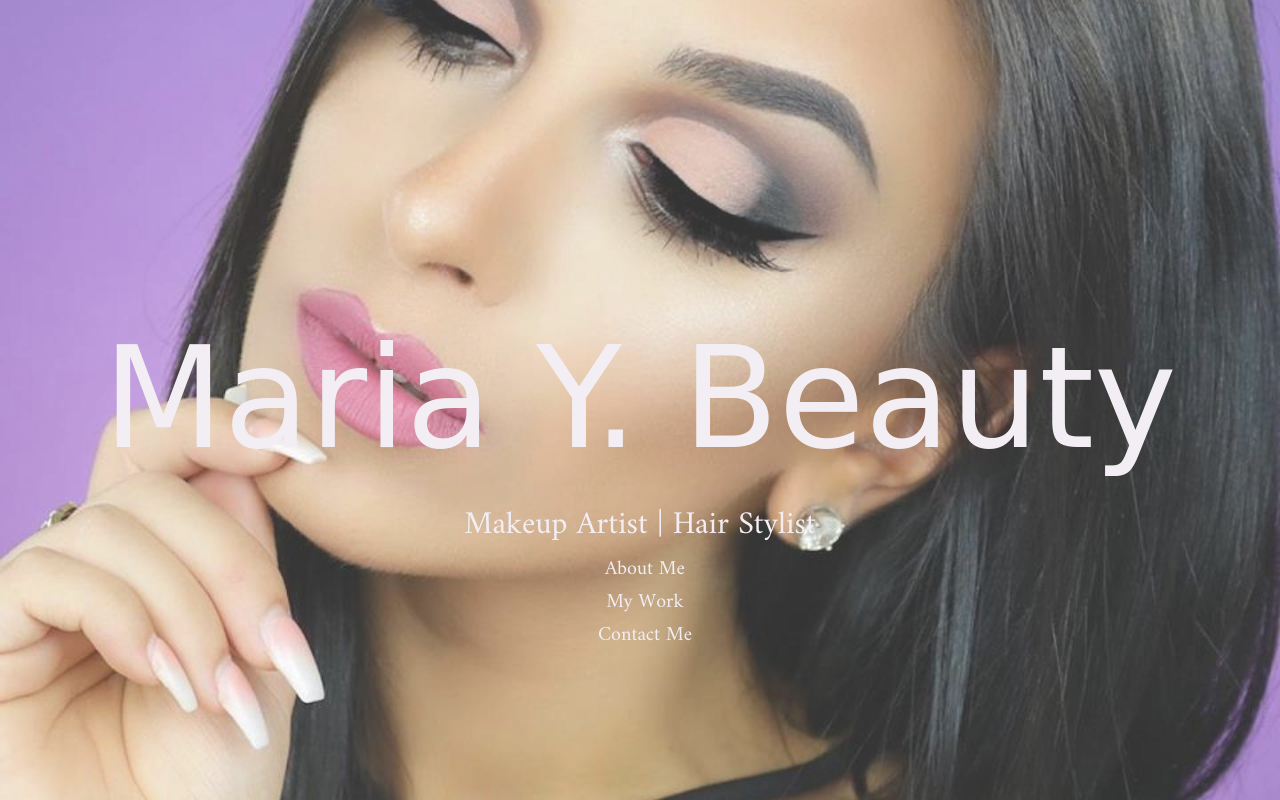
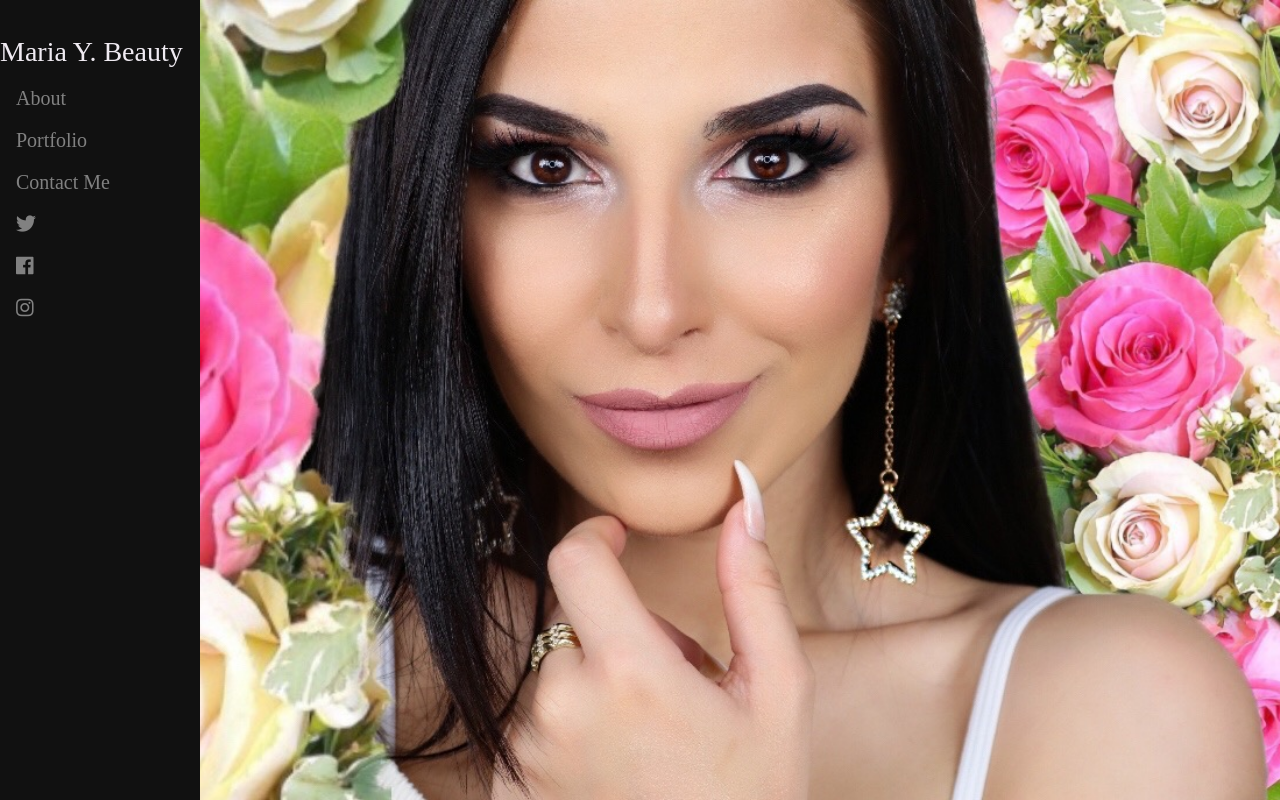
Before and after one commit to DanieMeas/Mariaybeauty, a plain HTML site: page index.html in a window 1280 px wide. Drawn offline with nearby package versions, Linux system fonts and the light colour scheme.

Commit message:
fixed homepage

```diff
--- a/about.css
+++ b/about.css
@@ -1,7 +1,7 @@
 /* Nav bar styles*/
 
 .navbar-brand {
-  font-family:'Tangerine', cursive;
+  font-family:'Amiri', serif;
   color: #14021A;
   font-size: 240%;
 
--- a/contact.css
+++ b/contact.css
@@ -1,6 +1,6 @@
 .navbar{
-  background-color: #945EA8;
-  font-family: 'Tangerine', cursive;
+  background-color: grey;
+  font-family: 'Amiri', serif;
   color: #F0EBF2;
   font-size: 140px;
   height: 245px;
@@ -15,7 +15,7 @@ h1{
 
 .email-icon {
   font-weight: 300;
-  font-size: 3.5em;
+  font-size: 2.5em;
   color: grey;
 }
 
--- a/index.html
+++ b/index.html
@@ -5,7 +5,9 @@
   <meta charset="utf-8">
    <meta name="viewport" content="width=device-width, initial-scale=1.0">
    <link rel="stylesheet" href="https://stackpath.bootstrapcdn.com/bootstrap/4.1.3/css/bootstrap.min.css" integrity="sha384-MCw98/SFnGE8fJT3GXwEOngsV7Zt27NXFoaoApmYm81iuXoPkFOJwJ8ERdknLPMO" crossorigin="anonymous">
-   <link href="https://fonts.googleapis.com/css?family=Amiri" rel="stylesheet">
+   <link href=<link href="https://fonts.googleapis.com/css?family=Playfair+Display" rel="stylesheet">
+   <link rel="stylesheet" href="https://use.fontawesome.com/releases/v5.4.1/css/all.css" integrity="sha384-5sAR7xN1Nv6T6+dT2mhtzEpVJvfS3NScPQTrOxhwjIuvcA67KV2R5Jz6kr4abQsz" crossorigin="anonymous">
+
    <link href="https://fonts.googleapis.com/css?family=Ultra" rel="stylesheet">
 
    <link rel="stylesheet" href="styles.css">
@@ -14,27 +16,34 @@
    <link rel="contact" href="contact.html">
    <title>Maria Y. Beauty</title>
 </head>
-<body>
-
-  <div class="cover">
-    <div class="main-info">
-      <div align="center">
-        <h1 class="name">Maria Y. Beauty</h1>
-        <h2>Makeup Artist | Hair Stylist</h2>
-
-        <ul>
-          <div align="center">
-            <li><a href="about.html">About Me</a></li>
-            <li><a href="portfolio.html">My Work</a></li>
-            <li><a href="contact.html">Contact Me</a></li>
-          </div>
-        </ul>
+  <body>
 
 
-      </div>
-    </div>
+   <div class="bg">
+   </div>
+
+   <div class="sidenav">
+      <h3> Maria Y. Beauty</h3>
+        <a class="nav-link" href="about.html">About</a>
+        <a class="nav-link" href="portfolio.html">Portfolio</a>
+        <a class="nav-link" href="contact.html">Contact Me</a>
+     <div class="social-icons">
+        <div align="center">
+          <a href="https://twitter.com"><i class="fab fa-twitter"></i></a>
+          <a href="https://facebook.com"><i class="fab fa-facebook"></i></a>
+          <a href="https://instagram.com"><i class="fab fa-instagram"></i></a>
+        </div>
+
+  </div>
   </div>
 
 
-</body>
+
+
+
+
+
+
+
+  </body>
 </html>
--- a/styles.css
+++ b/styles.css
@@ -1,4 +1,4 @@
-h1,h2 {
+h3 {
   color: #F0EBF2;
   font-family: 'Amiri', serif;
   padding-top: 15px;
@@ -11,9 +11,8 @@ body, html {
 }
 
 .name {
-  font-family: 'Tangerine', cursive;
-  color: #F0EBF2;
-  font-size: 140px;
+  font-family: 'Playfair Display', serif;
+  font-size: 70px;
 
 }
 
@@ -37,18 +36,56 @@ a:hover  {
 
 }
 
-.cover {
-  background-image: url("images/backgroundimage.jpg");
+.main-info {
+  padding-top: 300px;
+  color: #F0EBF2;
+}
+
+
+.bg {
+  background: url("images/maria_flowers.jpg") center top no-repeat;
   height: 100%;
   background-position: center;
   background-repeat: no-repeat;
   background-size: cover;
-  opacity: 0.8;
-
-
 }
 
-.main-info {
-  padding-top: 300px;
-  color: #F0EBF2;
+/* Fixed sidenav, full height */
+.sidenav {
+  height: 100%;
+  width: 200px;
+  position: fixed;
+  z-index: 1;
+  top: 0;
+  left: 0;
+  background-color: #111;
+  overflow-x: hidden;
+  padding-top: 20px;
 }
+
+/* Style the sidenav links and the dropdown button */
+.sidenav a, .dropdown-btn {
+  padding: 6px 8px 6px 16px;
+  text-decoration: none;
+  font-size: 20px;
+  color: #818181;
+  display: block;
+  border: none;
+  background: none;
+  width:100%;
+  text-align: left;
+  cursor: pointer;
+  outline: none;
+}
+
+/* On mouse-over */
+.sidenav a:hover {
+  color: #ee41f4;
+}
+
+/* Main content */
+.main {
+  margin-left: 200px; /* Same as the width of the sidenav */
+  font-size: 20px; /* Increased text to enable scrolling */
+  padding: 0px 10px;
+}
```
Also changed, not shown: contact.html (+1 -1 lines), images/ash.jpg (added), images/blondbal.jpg (added), images/brownbalyage.jpg (added), images/danielle.jpg (added), images/maria_flowers.jpg (added), images/mariay.jpg (added), images/pixie.jpg (added), images/pumpkinspice.jpg (added), images/redbal.jpg (added).
